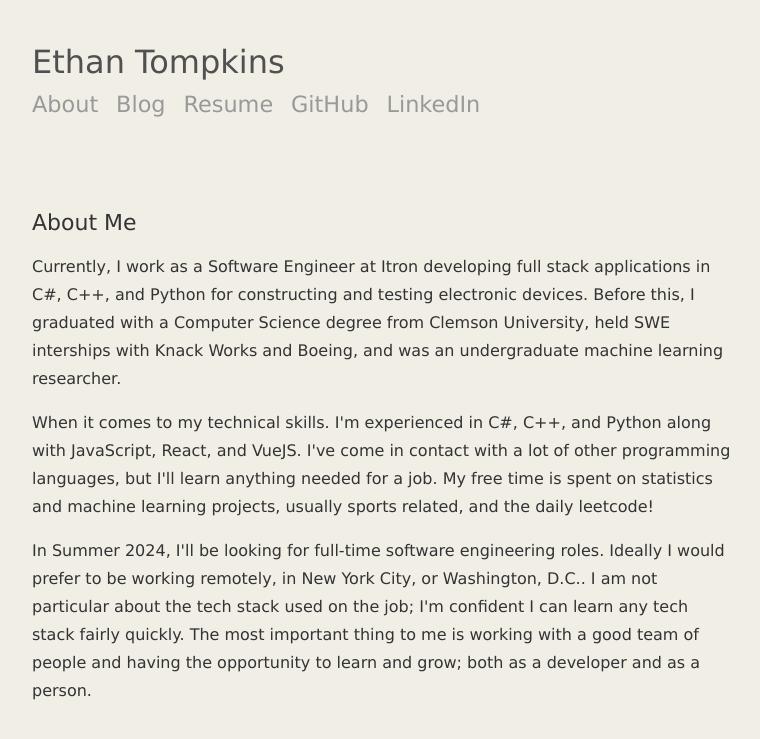
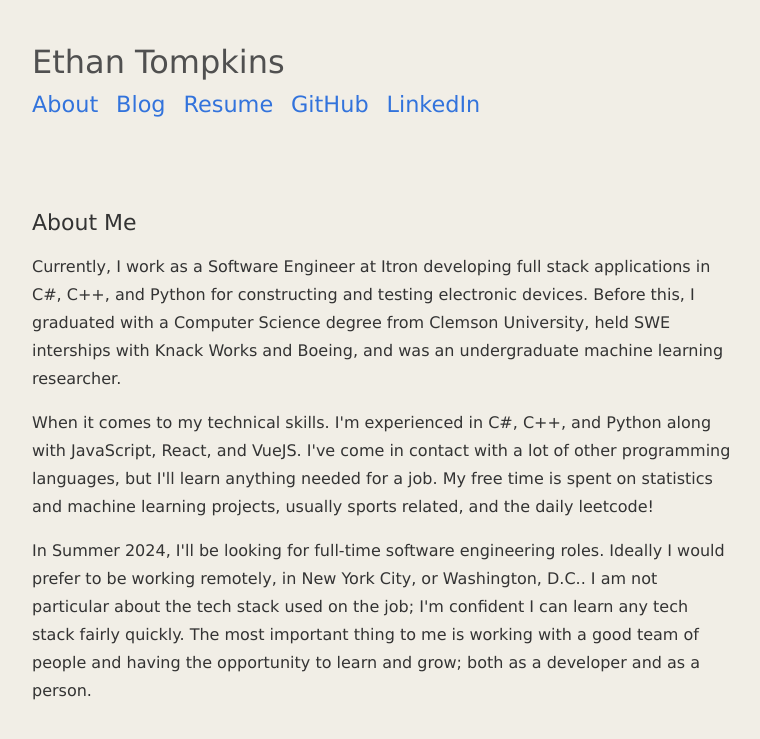
Before and after one commit to ethantompkins/ethantompkins.github.io, a Jekyll site: the page built from index.html, in a window 1280 px wide. Shown: the top 739 px of the page, without its empty margins (258-1018 px from the left). Built offline with Jekyll 4.4.1, drawn with Linux system fonts in a browser that asks for light colours; nearby versions of some CDN libraries; the list of posts is cut into pages by our own code.

Commit message:
link color change

```diff
--- a/css/main.css
+++ b/css/main.css
@@ -391,7 +391,7 @@ ul.posts .post-date {
 }
 
 .menu-content a {
-  color: #999;
+  color: #3273dc;
   border-bottom: none;
   font-family: Verdana, sans-serif;
   font-size: 1.4rem;
```
